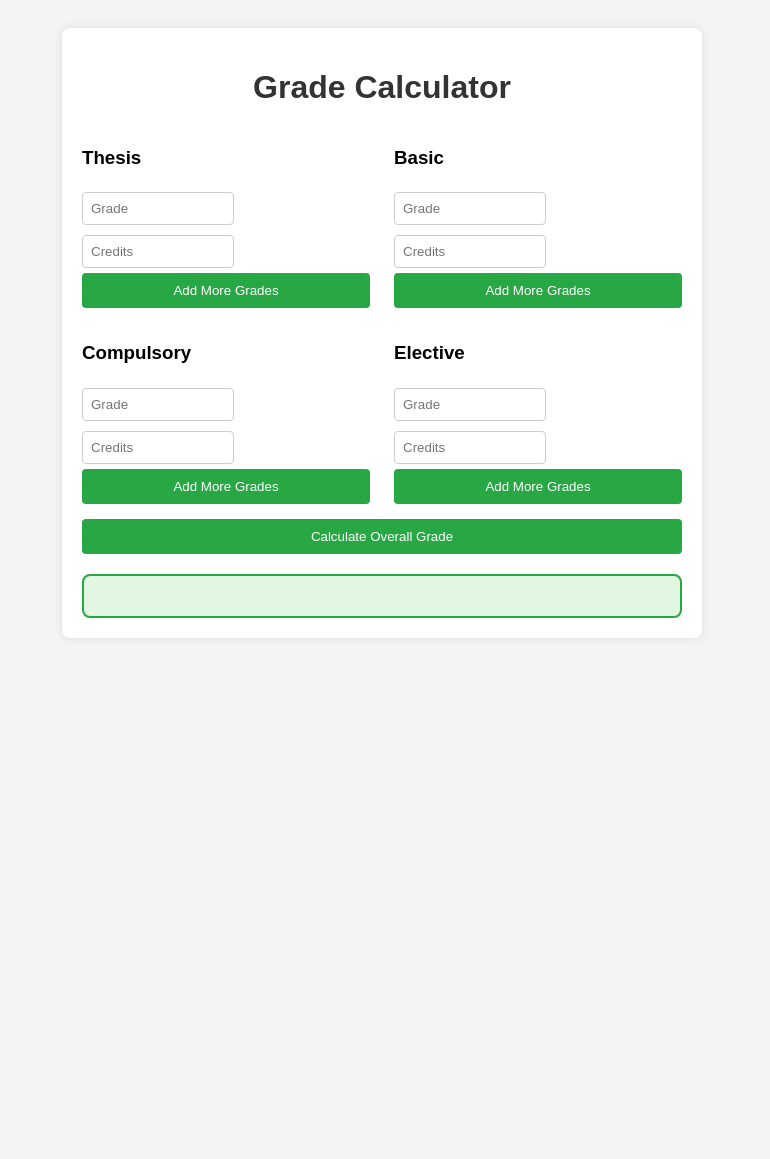
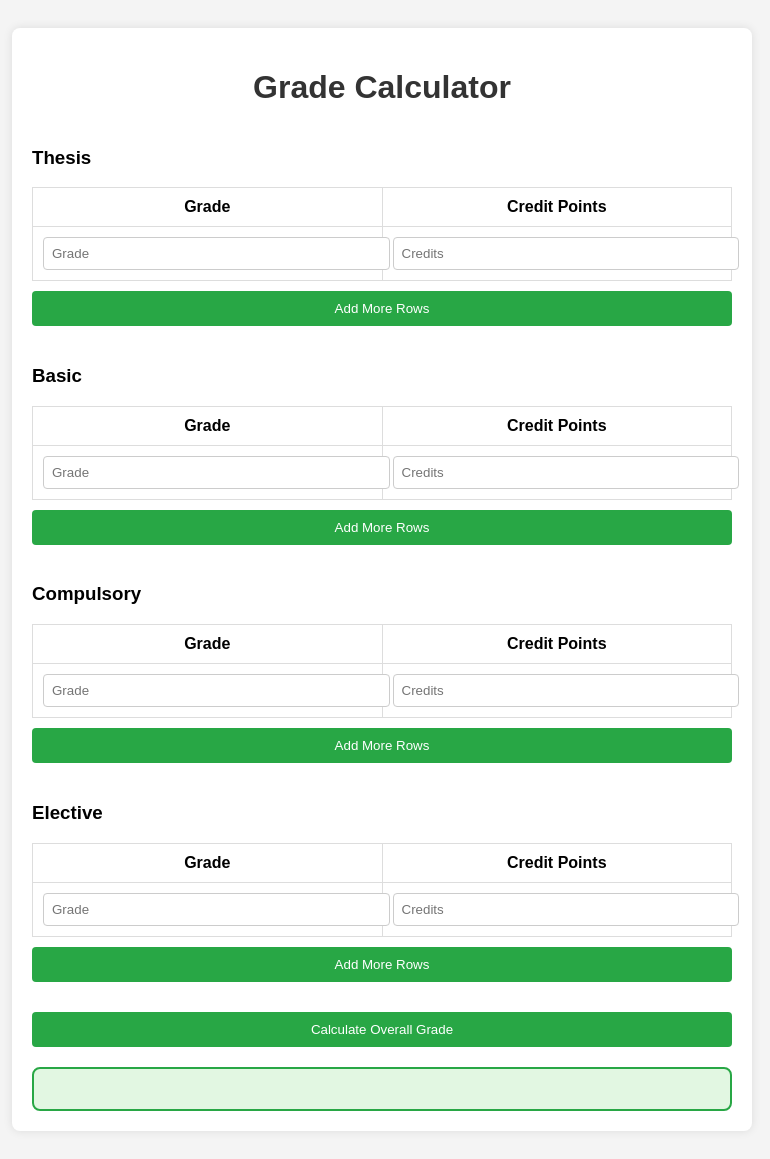
Before and after one commit to ashokkbangaru/Grade_Calculation_KIT, a Flask app: page / in a window 1280 px wide. Shown: the whole page, without its empty margins (258-1028 px from the left). Before the commit the page ends 618 px from the top, so only its background shows below. Run offline with Flask 3, Linux system fonts and the light colour scheme.

Commit message:
updated GUI

```diff
--- a/src/static/script.js
+++ b/src/static/script.js
@@ -16,7 +16,7 @@ function submitGrades() {
         const credit = parseFloat(creditInputs[index].value) || 0; // Default to 0 if not a number
 
         if (grade > 0 || credit > 0) { // Only include valid entries
-            data[`${category}`].push({ grade, credit });
+            data[category + "_grades"].push({ grade, credit });
         }
     });
 
@@ -35,13 +35,12 @@ function submitGrades() {
 }
 
 function addGradeInput(section) {
-    const newInputHTML = `
-        <input type="number" class="grade ${section.toLowerCase()}_grade" placeholder="Grade">
-        <input type="number" class="credit ${section.toLowerCase()}_credits" placeholder="Credits">
-    `;
-    const gradesDiv = document.querySelector(`.${section.toLowerCase()}-grades`);
-    const newDiv = document.createElement('div');
-    newDiv.className = 'grades';
-    newDiv.innerHTML = newInputHTML;
-    gradesDiv.appendChild(newDiv);
+    const newRowHTML = `
+        <tr>
+            <td><input type="number" class="grade ${section.toLowerCase()}_grade" placeholder="Grade"></td>
+            <td><input type="number" class="credit ${section.toLowerCase()}_credits" placeholder="Credits"></td>
+        </tr>`;
+
+    const gradesTableBody = document.querySelector(`.${section.toLowerCase()}-grades`);
+    gradesTableBody.insertAdjacentHTML('beforeend', newRowHTML);
 }
--- a/src/static/styles.css
+++ b/src/static/styles.css
@@ -5,7 +5,7 @@ body {
 }
 
 .container {
-    max-width: 600px;
+    max-width: 700px;
     margin: 0 auto;
     background-color: #fff;
     padding: 20px;
@@ -20,31 +20,43 @@ h1 {
 
 .tabs {
     display: flex;
-    flex-wrap: wrap;
-    justify-content: space-between;
+    flex-direction: column;
 }
 
 .tab {
-    width: 48%;
-    margin-bottom: 15px;
+    margin-bottom: 20px;
+}
+
+table {
+    width: 100%;
+    border-collapse: collapse;
+}
+
+table, th, td {
+    border: 1px solid #ddd;
+}
+
+th, td {
+    padding: 10px;
+    text-align: center;
 }
 
 input {
-    width: calc(50% - 10px);
+    width: 100%;
     padding: 8px;
-    margin: 5px 0;
     border-radius: 4px;
     border: 1px solid #ccc;
 }
 
 button {
-    width: 100%;
     padding: 10px;
     background-color: #28a745;
     color: white;
     border: none;
     border-radius: 4px;
     cursor: pointer;
+    width: 100%;
+    margin-top: 10px;
 }
 
 button:hover {
@@ -59,5 +71,5 @@ button:hover {
     padding: 20px;
     border: 2px solid #28a745;
     border-radius: 8px;
-    background-color: #e2f7e2; /* Light green background */
+    background-color: #e2f7e2;
 }
--- a/src/templates/index.html
+++ b/src/templates/index.html
@@ -11,37 +11,84 @@
         <h1>Grade Calculator</h1>
 
         <div class="tabs">
+            <!-- Thesis Tab -->
             <div class="tab">
                 <h3>Thesis</h3>
-                <div class="grades thesis-grades">
-                    <input type="number" class="grade thesis_grade" placeholder="Grade">
-                    <input type="number" class="credit thesis_credits" placeholder="Credits">
-                </div>
-                <button onclick="addGradeInput('Thesis')">Add More Grades</button>
+                <table class="grades-table" id="thesis-grades-table">
+                    <thead>
+                        <tr>
+                            <th>Grade</th>
+                            <th>Credit Points</th>
+                        </tr>
+                    </thead>
+                    <tbody class="thesis-grades">
+                        <tr>
+                            <td><input type="number" class="grade thesis_grade" placeholder="Grade"></td>
+                            <td><input type="number" class="credit thesis_credits" placeholder="Credits"></td>
+                        </tr>
+                    </tbody>
+                </table>
+                <button onclick="addGradeInput('Thesis')">Add More Rows</button>
             </div>
+
+            <!-- Basic Tab -->
             <div class="tab">
                 <h3>Basic</h3>
-                <div class="grades basic-grades">
-                    <input type="number" class="grade basic_grade" placeholder="Grade">
-                    <input type="number" class="credit basic_credits" placeholder="Credits">
-                </div>
-                <button onclick="addGradeInput('Basic')">Add More Grades</button>
+                <table class="grades-table" id="basic-grades-table">
+                    <thead>
+                        <tr>
+                            <th>Grade</th>
+                            <th>Credit Points</th>
+                        </tr>
+                    </thead>
+                    <tbody class="basic-grades">
+                        <tr>
+                            <td><input type="number" class="grade basic_grade" placeholder="Grade"></td>
+                            <td><input type="number" class="credit basic_credits" placeholder="Credits"></td>
+                        </tr>
+                    </tbody>
+                </table>
+                <button onclick="addGradeInput('Basic')">Add More Rows</button>
             </div>
+
+            <!-- Compulsory Tab -->
             <div class="tab">
                 <h3>Compulsory</h3>
-                <div class="grades compulsory-grades">
-                    <input type="number" class="grade compulsory_grade" placeholder="Grade">
-                    <input type="number" class="credit compulsory_credits" placeholder="Credits">
-                </div>
-                <button onclick="addGradeInput('Compulsory')">Add More Grades</button>
+                <table class="grades-table" id="compulsory-grades-table">
+                    <thead>
+                        <tr>
+                            <th>Grade</th>
+                            <th>Credit Points</th>
+                        </tr>
+                    </thead>
+                    <tbody class="compulsory-grades">
+                        <tr>
+                            <td><input type="number" class="grade compulsory_grade" placeholder="Grade"></td>
+                            <td><input type="number" class="credit compulsory_credits" placeholder="Credits"></td>
+                        </tr>
+                    </tbody>
+                </table>
+                <button onclick="addGradeInput('Compulsory')">Add More Rows</button>
             </div>
+
+            <!-- Elective Tab -->
             <div class="tab">
                 <h3>Elective</h3>
-                <div class="grades elective-grades">
-                    <input type="number" class="grade elective_grade" placeholder="Grade">
-                    <input type="number" class="credit elective_credits" placeholder="Credits">
-                </div>
-                <button onclick="addGradeInput('Elective')">Add More Grades</button>
+                <table class="grades-table" id="elective-grades-table">
+                    <thead>
+                        <tr>
+                            <th>Grade</th>
+                            <th>Credit Points</th>
+                        </tr>
+                    </thead>
+                    <tbody class="elective-grades">
+                        <tr>
+                            <td><input type="number" class="grade elective_grade" placeholder="Grade"></td>
+                            <td><input type="number" class="credit elective_credits" placeholder="Credits"></td>
+                        </tr>
+                    </tbody>
+                </table>
+                <button onclick="addGradeInput('Elective')">Add More Rows</button>
             </div>
         </div>
 
```
